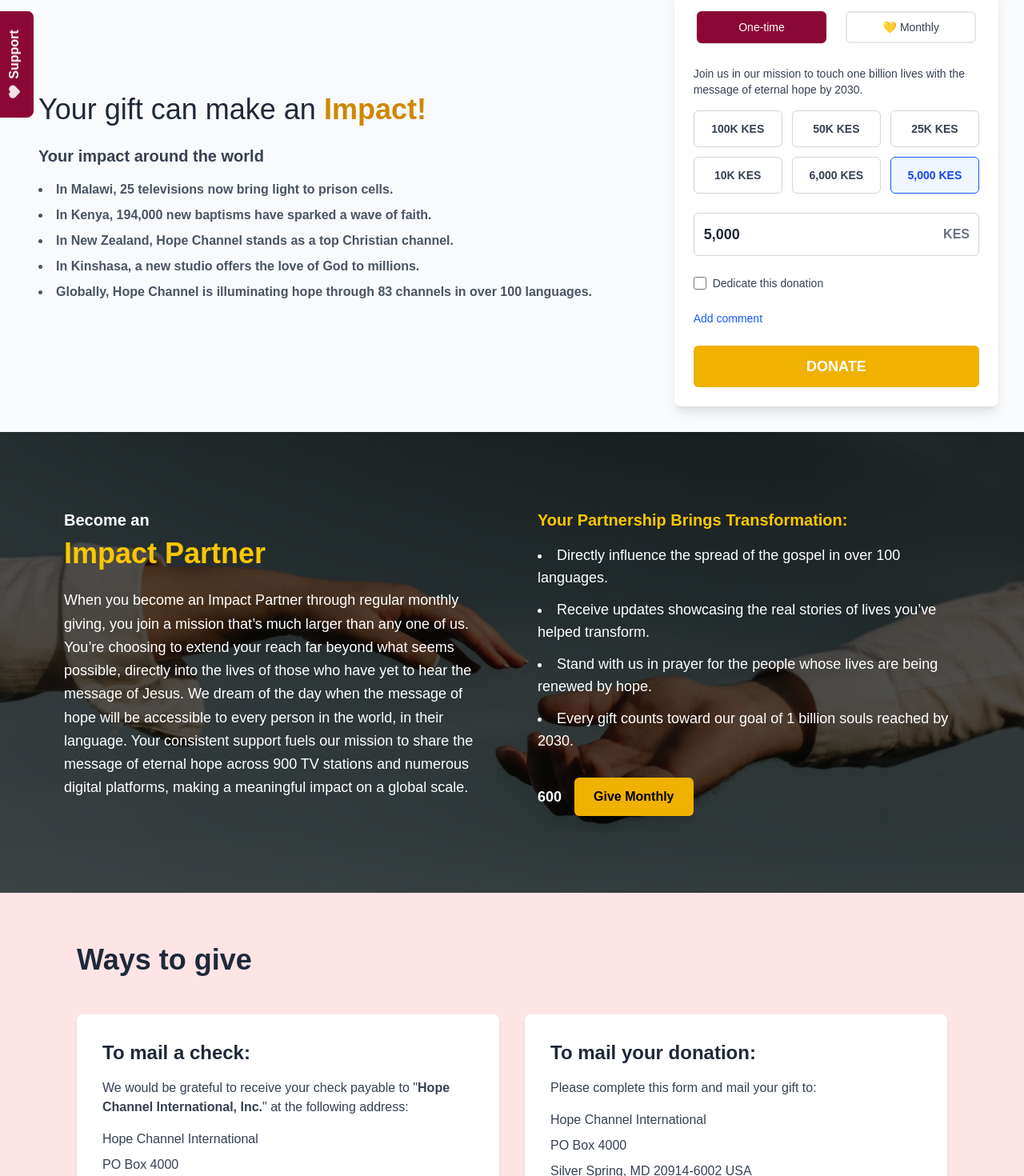
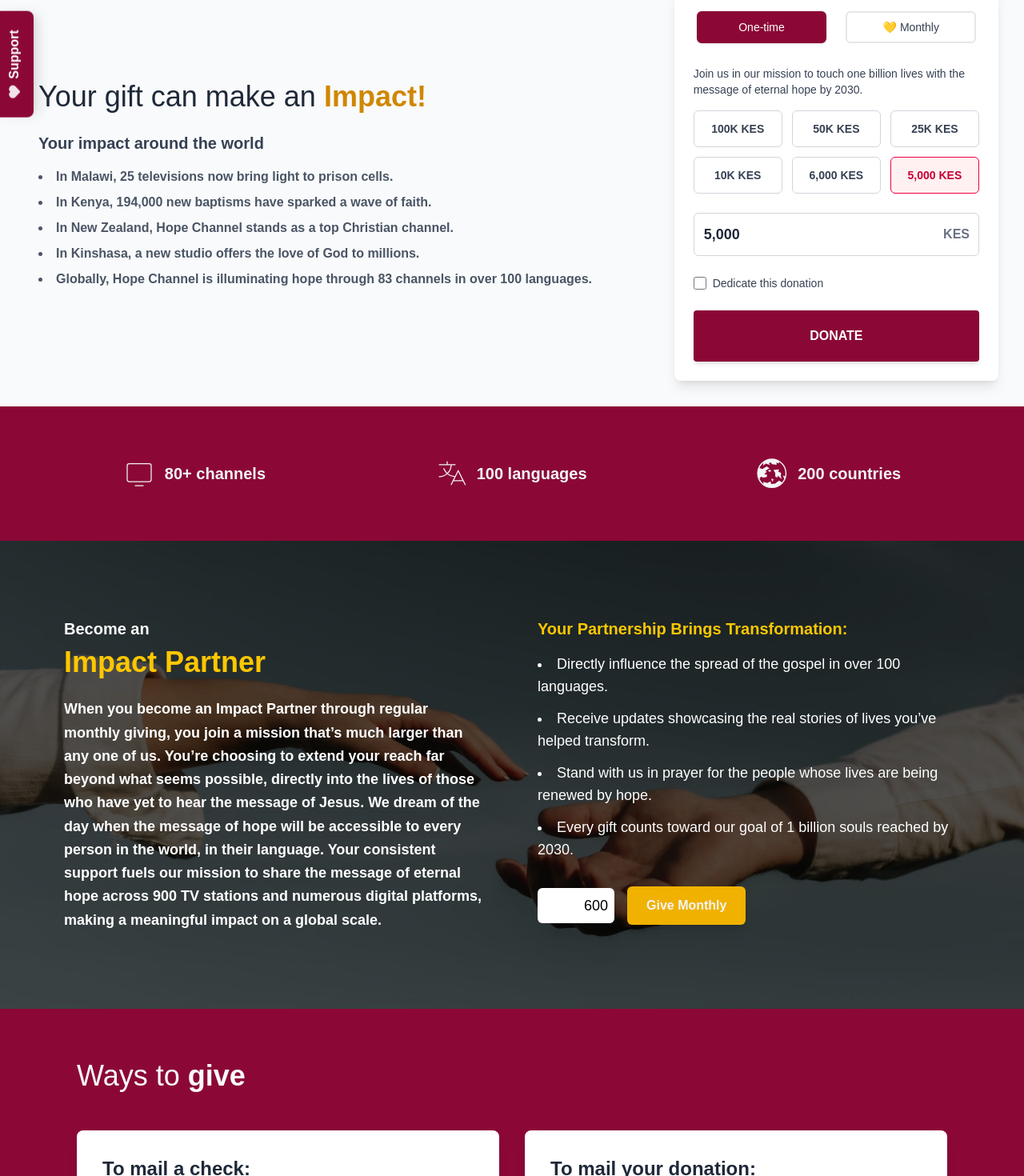
Before and after one commit to motanyaFrancis/Jesus-saves, a Next.js app: page /giving in a window 1280 px wide. Shown: the part 395-1865 px from the top of the page at 80% size. Built offline with nearby package versions, Linux system fonts and the light colour scheme.

Commit message:
Donate unification

```diff
--- a/app/(main)/giving/page.tsx
+++ b/app/(main)/giving/page.tsx
@@ -3,6 +3,7 @@
 import WaysToGiveSection from '@/app/components/WaysToGiveSection';
 import PageHeader from '@/components/PageHeaderSlim';
 import FaqsSection from '@/app/components/FaqsSection';
+import MetricsSection from '@/app/components/MetricsSection';
 import { Metadata } from 'next';
 
 export const metadata: Metadata = {
@@ -32,6 +33,7 @@
                 breadcrumbs={breadcrumbs}
             />
             <DonationImpactSection />
+            <MetricsSection />
             <ImpactPartnerSection />
             <WaysToGiveSection />
             <FaqsSection />
--- a/app/components/DonateOverlay.tsx
+++ b/app/components/DonateOverlay.tsx
@@ -6,12 +6,13 @@
 import { useDonateOverlay } from './DonateOverlayProvider';
 
 export default function DonateOverlay() {
-    const { isOpen, close } = useDonateOverlay();
+    const { isOpen, close, initialAmount: propInitialAmount, initialDonationType: propInitialDonationType } = useDonateOverlay();
     const [currentStep, setCurrentStep] = useState<'amount' | 'details' | 'payment'>('amount');
-    const [customAmount, setCustomAmount] = useState('5000'); // Default to 5000 as in the picture
-    const [selectedAmount, setSelectedAmount] = useState<number | null>(5000); // Default to 5000
-    const [donationType, setDonationType] = useState<'once' | 'monthly'>('once');
-    const [currency, setCurrency] = useState('KES'); // Default currency
+    // Initialize states with props if available, otherwise use defaults
+    const [customAmount, setCustomAmount] = useState(propInitialAmount ? propInitialAmount.toString() : '5000');
+    const [selectedAmount, setSelectedAmount] = useState<number | null>(propInitialAmount || 5000);
+    const [donationType, setDonationType] = useState<'once' | 'monthly'>(propInitialDonationType || 'once');
+    const [currency, setCurrency] = useState('KES'); // Default currency, now fixed to KES
 
     // State for the 'details' step
     const [donorName, setDonorName] = useState('');
@@ -20,6 +21,18 @@
 
     // State for the 'payment' step (selected payment method)
     const [selectedPaymentMethod, setSelectedPaymentMethod] = useState<string | null>(null);
+
+    // Effect to update states when initial props change (e.g., when overlay is opened with new values)
+    useEffect(() => {
+        if (propInitialAmount) {
+            setCustomAmount(propInitialAmount.toString());
+            setSelectedAmount(propInitialAmount);
+        }
+        if (propInitialDonationType) {
+            setDonationType(propInitialDonationType);
+        }
+    }, [propInitialAmount, propInitialDonationType]);
+
 
     // --- Effect to lock/unlock body scroll ---
     useEffect(() => {
@@ -83,7 +96,7 @@
 
     if (!isOpen) return null;
 
-    const proseefinedAmounts = [90000, 50000, 25000, 10000, 6000, 5000];
+    const predefinedAmounts = [90000, 50000, 25000, 10000, 6000, 5000];
 
     return (
         <div className="fixed inset-0 bg-black/70 z-[1000] flex items-center justify-center p-4">
@@ -161,7 +174,7 @@
 
                                 {/* Donation amount buttons */}
                                 <div className="grid grid-cols-3 gap-3 mb-4">
-                                    {proseefinedAmounts.map(amount => (
+                                    {predefinedAmounts.map(amount => (
                                         <button
                                             key={amount}
                                             onClick={() => handleAmountSelect(amount)}
@@ -185,19 +198,9 @@
                                         onChange={handleCustomAmountChange}
                                         className="flex-1 px-3 py-2 outline-none rounded-l-md"
                                     />
-                                    <div className="relative">
-                                        <select
-                                            value={currency}
-                                            onChange={(e) => setCurrency(e.target.value)}
-                                            className="appearance-none bg-white border-l border-gray-300 pl-3 pr-8 py-2 rounded-r-md cursor-pointer outline-none"
-                                        >
-                                            <option value="KES">KES</option>
-                                            <option value="USD">USD</option>
-                                            <option value="EUR">EUR</option>
-                                        </select>
-                                        <div className="pointer-events-none absolute inset-y-0 right-0 flex items-center px-2 text-gray-700">
-                                            <svg className="fill-current h-4 w-4" xmlns="http://www.w3.org/2000/svg" viewBox="0 0 20 20"><path d="M9.293 12.95l.707.707L15.657 8l-1.414-1.414L10 10.828 5.757 6.586 4.343 8z" /></svg>
-                                        </div>
+                                    {/* Removed currency selection dropdown */}
+                                    <div className="bg-white border-l border-gray-300 pl-3 pr-4 py-2 rounded-r-md text-gray-700 font-semibold">
+                                        KES
                                     </div>
                                 </div>
 
@@ -264,7 +267,7 @@
                                         id="donorEmail"
                                         className="shadow appearance-none border rounded w-full py-2 px-3 text-gray-700 leading-tight focus:outline-none focus:shadow-outline focus:ring-1 focus:ring-rose-900"
                                         value={donorEmail}
-                                        onChange={(e) => setDonorEmail(e.target.checked ? '' : e.target.value)} // Clear email if anonymous
+                                        onChange={(e) => setDonorEmail(e.target.value)} // Don't clear email here, clear on anonymous check
                                         disabled={isAnonymous}
                                     />
                                 </div>
--- a/app/components/DonateOverlayProvider.tsx
+++ b/app/components/DonateOverlayProvider.tsx
@@ -1,24 +1,37 @@
 // components/DonateOverlayProvider.tsx
 'use client';
 
-import { createContext, useContext, useState, ReactNode } from 'react';
+import React, { createContext, useContext, useState, ReactNode } from 'react';
 
 interface DonateOverlayContextType {
-    open: () => void;
+  isOpen: boolean;
+  open: (amount?: number, type?: 'once' | 'monthly') => void;
   close: () => void;
-    isOpen: boolean;
+  initialAmount: number | undefined;
+  initialDonationType: 'once' | 'monthly' | undefined;
 }
 
 const DonateOverlayContext = createContext<DonateOverlayContextType | undefined>(undefined);
 
 export const DonateOverlayProvider = ({ children }: { children: ReactNode }) => {
   const [isOpen, setIsOpen] = useState(false);
+  const [initialAmount, setInitialAmount] = useState<number | undefined>(undefined);
+  const [initialDonationType, setInitialDonationType] = useState<'once' | 'monthly' | undefined>(undefined);
 
-    const open = () => setIsOpen(true);
-    const close = () => setIsOpen(false);
+  const open = (amount?: number, type?: 'once' | 'monthly') => {
+    setInitialAmount(amount);
+    setInitialDonationType(type);
+    setIsOpen(true);
+  };
+
+  const close = () => {
+    setIsOpen(false);
+    setInitialAmount(undefined); // Clear initial amount on close
+    setInitialDonationType(undefined); // Clear initial type on close
+  };
 
   return (
-        <DonateOverlayContext.Provider value={{ open, close, isOpen }}>
+    <DonateOverlayContext.Provider value={{ isOpen, open, close, initialAmount, initialDonationType }}>
       {children}
     </DonateOverlayContext.Provider>
   );
@@ -26,6 +39,8 @@
 
 export const useDonateOverlay = () => {
   const context = useContext(DonateOverlayContext);
-    if (!context) throw new Error('useDonateOverlay must be used within a DonateOverlayProvider');
+  if (context === undefined) {
+    throw new Error('useDonateOverlay must be used within a DonateOverlayProvider');
+  }
   return context;
 };
--- a/app/components/DonationImpactSection.tsx
+++ b/app/components/DonationImpactSection.tsx
@@ -1,8 +1,10 @@
 'use client'
 
 import React, { useState } from 'react';
+import { useDonateOverlay } from '@/components/DonateOverlayProvider'; // Assuming this path or adjust
 
 const DonationImpactSection: React.FC = () => {
+  const { open } = useDonateOverlay();
   const [donationType, setDonationType] = useState<'one-time' | 'monthly'>('one-time');
   const [selectedAmount, setSelectedAmount] = useState<number>(5000);
   const [customAmount, setCustomAmount] = useState<string>('5,000'); // Initialize with the default selected amount
@@ -28,11 +30,8 @@
   };
 
   const handleDonate = () => {
-    // Here you would typically handle the donation logic,
-    // e.g., integrate with a payment gateway.
-    console.log('Donation Type:', donationType);
-    console.log('Donation Amount:', selectedAmount);
-    alert(`Thank you for your ${donationType} donation of KES ${selectedAmount.toLocaleString()}!`);
+    // Open the DonateOverlay with the current selected amount and donation type
+    open(selectedAmount, donationType === 'one-time' ? 'once' : 'monthly');
   };
 
   return (
@@ -89,8 +88,8 @@
               key={amount.value}
               className={`py-3 px-2 rounded-md border text-sm font-semibold transition-colors duration-200 ${
                 selectedAmount === amount.value
-                  ? 'border-blue-600 bg-blue-50 text-blue-700'
-                  : 'border-gray-300 text-gray-700 hover:border-blue-400'
+                  ? 'border-rose-600 bg-rose-50 text-rose-700'
+                  : 'border-gray-300 text-gray-700 hover:border-rose-400'
               }`}
               onClick={() => handleAmountClick(amount.value)}
             >
@@ -103,7 +102,7 @@
         <div className="relative mb-6">
           <input
             type="text" // Use text to allow for formatting
-            className="w-full p-3 pr-12 border border-gray-300 rounded-md text-lg font-semibold text-gray-800 focus:outline-none focus:ring-2 focus:ring-blue-500"
+            className="w-full p-3 pr-12 border border-gray-300 rounded-md text-lg font-semibold text-gray-800 focus:outline-none focus:ring-2 focus:ring-rose-500"
             value={customAmount}
             onChange={handleCustomAmountChange}
             onBlur={() => setCustomAmount(selectedAmount.toLocaleString())} // Reformat on blur
@@ -117,22 +116,19 @@
           <input
             id="dedicate-donation"
             type="checkbox"
-            className="h-4 w-4 text-blue-600 focus:ring-blue-500 border-gray-300 rounded"
+            className="h-4 w-4 text-rose-600 focus:ring-rose-500 border-gray-300 rounded"
           />
           <label htmlFor="dedicate-donation" className="ml-2 text-sm text-gray-700">
             Dedicate this donation
           </label>
         </div>
 
-        {/* Add Comment Link (Placeholder) */}
-        <p className="text-sm text-blue-600 hover:underline cursor-pointer mb-6">Add comment</p>
-
         {/* Donate Button */}
         <button
-          className="w-full py-3 bg-yellow-500 text-white font-bold text-lg rounded-md hover:bg-yellow-600 transition-colors duration-200 focus:outline-none focus:ring-2 focus:ring-yellow-500 focus:ring-opacity-50"
-          onClick={handleDonate}
+            onClick={handleDonate} // Use the new handleDonate function
+            className="w-full bg-rose-900 hover:bg-yellow-600 text-white font-semibold py-5 rounded-sm shadow-md transition-colors duration-200 text-center uppercase"
         >
-          DONATE
+            Donate
         </button>
       </div>
     </section>
--- a/app/components/ImpactPartnerSection.tsx
+++ b/app/components/ImpactPartnerSection.tsx
@@ -1,21 +1,30 @@
 // components/ImpactPartnerSection.tsx
+'use client'
 
-import React from 'react';
+import React, { useState } from 'react';
+import { useDonateOverlay } from './DonateOverlayProvider'; // Assuming this path or adjust
 
 const ImpactPartnerSection: React.FC = () => {
+  const { open } = useDonateOverlay();
+  const [impactAmount, setImpactAmount] = useState<number>(600); // State for the editable amount
+
+  const handleDonateClick = () => {
+    open(impactAmount, 'monthly'); // Pass the amount and type to the overlay
+  };
+
   return (
     <section
       className="relative w-full min-h-[500px] bg-cover bg-center bg-no-repeat py-20 px-4 md:px-8 lg:px-16 flex items-center justify-center"
-      style={{ backgroundImage: "url('/images/hands_background.avif')" }} // Ensure you have this image in your public/images folder
+      style={{ backgroundImage: "url('/images/hands_background.avif')" }}
     >
-      <div className="absolute inset-0 bg-black opacity-60"></div> {/* Overlay for better text readability */}
+      <div className="absolute inset-0 bg-black opacity-60"></div>
 
       <div className="relative max-w-7xl mx-auto z-10 flex flex-col lg:flex-row items-start justify-center max-w-7xl mx-auto gap-8">
         {/* Left Text Block */}
         <div className="w-full lg:w-1/2 text-white p-4">
           <p className="text-xl font-semibold mb-2">Become an</p>
           <h2 className="text-4xl font-bold mb-6 text-yellow-400">Impact Partner</h2>
-          <p className="text-lg leading-relaxed">
+          <p className="text-lg font-semibold leading-relaxed">
             When you become an Impact Partner through regular monthly giving, you join a mission that’s much larger
             than any one of us. You’re choosing to extend your reach far beyond what seems possible, directly into the
             lives of those who have yet to hear the message of Jesus. We dream of the day when the message of hope
@@ -35,10 +44,18 @@
             <li>Every gift counts toward our goal of 1 billion souls reached by 2030.</li>
           </ul>
 
-          {/* Button */}
+          {/* Button with editable input */}
           <div className="mt-8 flex items-center space-x-4">
-            <span className="text-lg font-semibold">600</span>
-            <button className="bg-yellow-500 hover:bg-yellow-600 text-black font-bold py-3 px-6 rounded-md shadow-lg transition-colors duration-200">
+            <input
+              type="number"
+              value={impactAmount}
+              onChange={(e) => setImpactAmount(parseFloat(e.target.value))}
+              className="w-24 p-2 rounded-md text-black text-right text-lg font-normal bg-white focus:outline-1 focus:outline-rose-600"
+            />
+            <button
+              onClick={handleDonateClick}
+              className="bg-yellow-500 hover:bg-yellow-600 text-gray-100 font-bold py-3 px-6 rounded-md shadow-lg transition-colors duration-200 "
+            >
               Give Monthly
             </button>
           </div>
--- /dev/null
+++ b/app/components/MetricsSection.tsx
@@ -0,0 +1,37 @@
+// components/MetricsSection.tsx
+
+import React from 'react';
+
+import { PiMonitorThin, PiTranslateThin } from "react-icons/pi";
+import { GiWorld } from "react-icons/gi";
+
+const MetricsSection: React.FC = () => {
+  return (
+    <section className="bg-rose-900 py-16 px-4 md:px-8 lg:px-16">
+      <div className="max-w-7xl mx-auto flex flex-col md:flex-row items-center justify-around space-y-8 md:space-y-0 md:space-x-8">
+        {/* Metric 1: 80+ channels */}
+        <div className="flex flex-col md:flex-row items-center text-gray-100 text-xl font-semibold">
+          {/* TV Icon */}
+          <PiMonitorThin className="h-10 w-10 mb-2 md:mb-0 md:mr-3" />
+          <span>80+ channels</span>
+        </div>
+
+        {/* Metric 2: 100 languages */}
+        <div className="flex flex-col md:flex-row items-center text-gray-100 text-xl font-semibold">
+          {/* Language Icon */}
+          <PiTranslateThin className="h-10 w-10 mb-2 md:mb-0 md:mr-3" />
+          <span>100 languages</span>
+        </div>
+
+        {/* Metric 3: 200 countries */}
+        <div className="flex flex-col md:flex-row items-center text-gray-100 text-xl font-semibold">
+          {/* Globe Icon */}
+          <GiWorld className="h-10 w-10 mb-2 md:mb-0 md:mr-3" />
+          <span>200 countries</span>
+        </div>
+      </div>
+    </section>
+  );
+};
+
+export default MetricsSection;
--- a/app/components/VerticalDonateButton.tsx
+++ b/app/components/VerticalDonateButton.tsx
@@ -8,8 +8,9 @@
 
     return (
         <button
-            onClick={open}
-            className="fixed left-4 top-2/3 transform -translate-y-1/3 z-[999] bg-rose-900 text-white px-6 py-3 pt-4 rotate-[-90deg] origin-left rounded-br-lg rounded-bl-lg hover:bg-rose-800 transition cursor-pointer"
+            // FIX: Wrap 'open' in an arrow function
+            onClick={() => open()} // Call open without any arguments
+            className="fixed left-4 top-2/3 transform -translate-y-1/3 z-[999] bg-rose-900 text-white px-6 py-3 pt-4 rotate-[-90deg] origin-left rounded-br-lg rounded-bl-lg hover:bg-rose-800 shadow-lg transition cursor-pointer"
         >
             <span className="flex items-center gap-2 font-bold">
                 <FaHeart className="w-4 h-4 text-white animate-pulse" />
--- a/app/components/WaysToGiveSection.tsx
+++ b/app/components/WaysToGiveSection.tsx
@@ -4,13 +4,13 @@
 
 const WaysToGiveSection: React.FC = () => {
   return (
-    <section className="bg-rose-100 py-16 px-4 md:px-8 lg:px-16">
+    <section className="bg-rose-900 py-16 px-4 md:px-8 lg:px-16">
       <div className="max-w-7xl mx-auto px-8">
-        <h1 className="text-4xl font-bold text-gray-800 mb-12 text-center md:text-left">Ways to give</h1>
+        <h1 className="text-4xl font-normal text-gray-50 mb-12 text-center md:text-left">Ways to <span className='font-semibold'>give</span></h1>
 
         <div className="grid grid-cols-1 md:grid-cols-2 gap-8">
           {/* Card 1: To mail a check */}
-          <div className="bg-white p-8 rounded-lg shadow-md">
+          <div className="bg-white p-8 rounded-lg shadow-lg">
             <h2 className="text-2xl font-semibold text-gray-800 mb-4">To mail a check:</h2>
             <p className="text-gray-700 mb-4">
               We would be grateful to receive your check payable to &quot;<span className="font-bold">Hope Channel International, Inc.</span>&quot; at the following address:
@@ -24,7 +24,7 @@
           </div>
 
           {/* Card 2: To mail your donation */}
-          <div className="bg-white p-8 rounded-lg shadow-md">
+          <div className="bg-white p-8 rounded-lg shadow-lg">
             <h2 className="text-2xl font-semibold text-gray-800 mb-4">To mail your donation:</h2>
             <p className="text-gray-700 mb-4">
               Please complete this form and mail your gift to:
@@ -53,7 +53,7 @@
           </div>
 
           {/* Card 3: To donate by phone */}
-          <div className="bg-white p-8 rounded-lg shadow-md">
+          <div className="bg-white p-8 rounded-lg shadow-lg">
             <h2 className="text-2xl font-semibold text-gray-800 mb-4">To donate by phone:</h2>
             <p className="text-gray-700">
               Please call{' '}
@@ -68,7 +68,7 @@
           </div>
 
           {/* Card 4: Annuities and Planned Giving */}
-          <div className="bg-white p-8 rounded-lg shadow-md">
+          <div className="bg-white p-8 rounded-lg shadow-lg">
             <h2 className="text-2xl font-semibold text-gray-800 mb-4">Annuities and Planned Giving:</h2>
             <p className="text-gray-700 mb-2">888-339-PLAN or 888-339-7526</p>
             <p className="text-gray-700 mb-2">
@@ -100,7 +100,7 @@
           </div>
 
           {/* Card 5: To send a bank transfer */}
-          <div className="bg-white p-8 rounded-lg shadow-md md:col-span-2"> {/* This card spans two columns on medium screens and up */}
+          <div className="bg-white p-8 rounded-lg shadow-lg md:col-span-2"> {/* This card spans two columns on medium screens and up */}
             <h2 className="text-2xl font-semibold text-gray-800 mb-4">To send a bank transfer:</h2>
             <p className="text-gray-700">
               contact us at (301) 680-6020 or (888) 446-7388 Email:{' '}
--- a/app/globals.css
+++ b/app/globals.css
@@ -57,6 +57,22 @@
   }
 }
 
+/* Hide number input arrows */
+input[type=number]::-webkit-inner-spin-button,
+input[type=number]::-webkit-outer-spin-button {
+  -webkit-appearance: none;
+  margin: 0;
+}
+
+input[type=number] {
+  -moz-appearance: textfield; /* Firefox */
+}
+
+button{
+  cursor: pointer;
+}
+
+
 #nprogress .bar {
   background: #ff2056; /* Tailwind blue-500 */
   height: 4px;
```
Also changed, not shown: app/components/InlineDonateButton.tsx (+3 -4 lines). Lines whose indentation alone changed are shown as unchanged.
